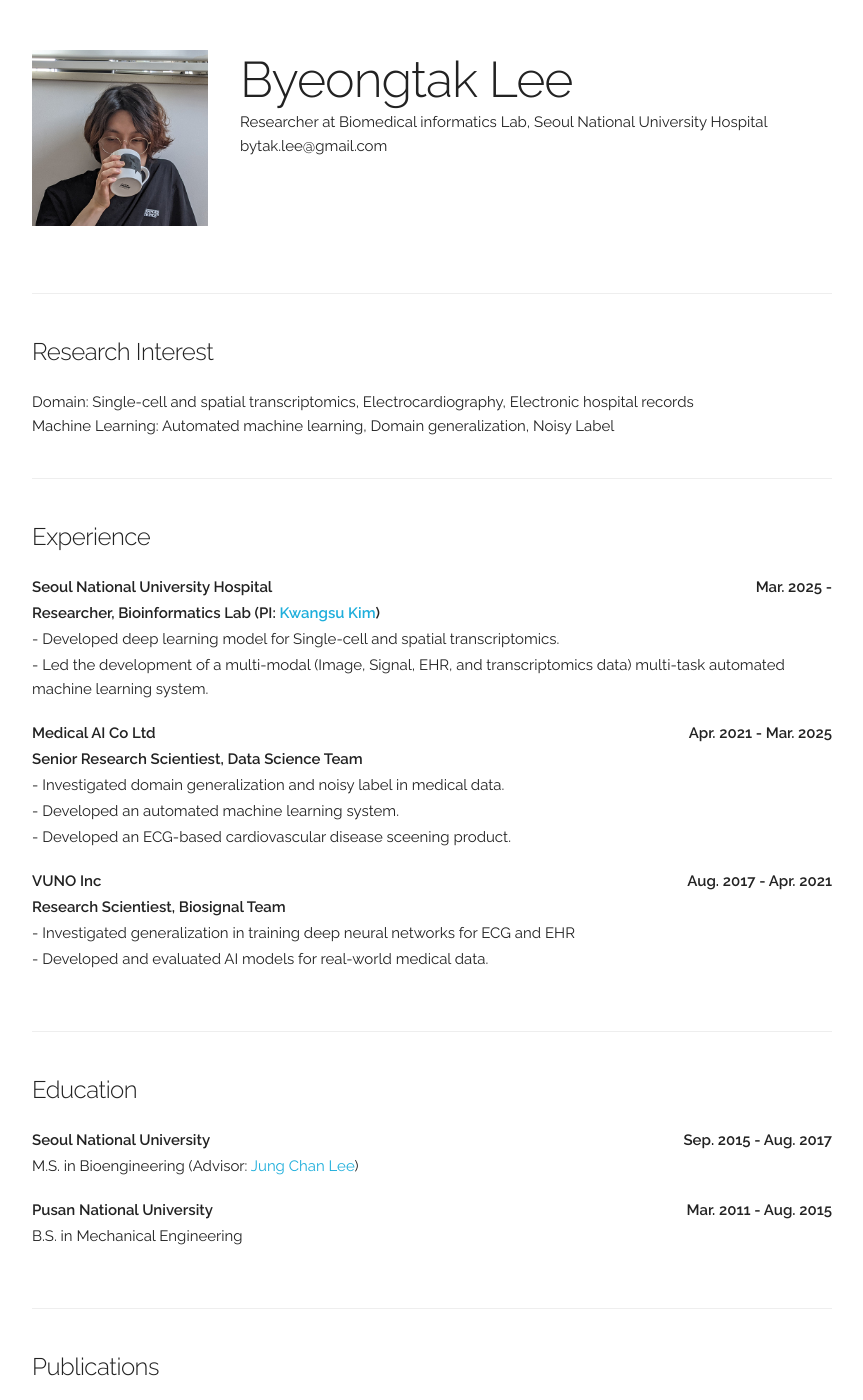
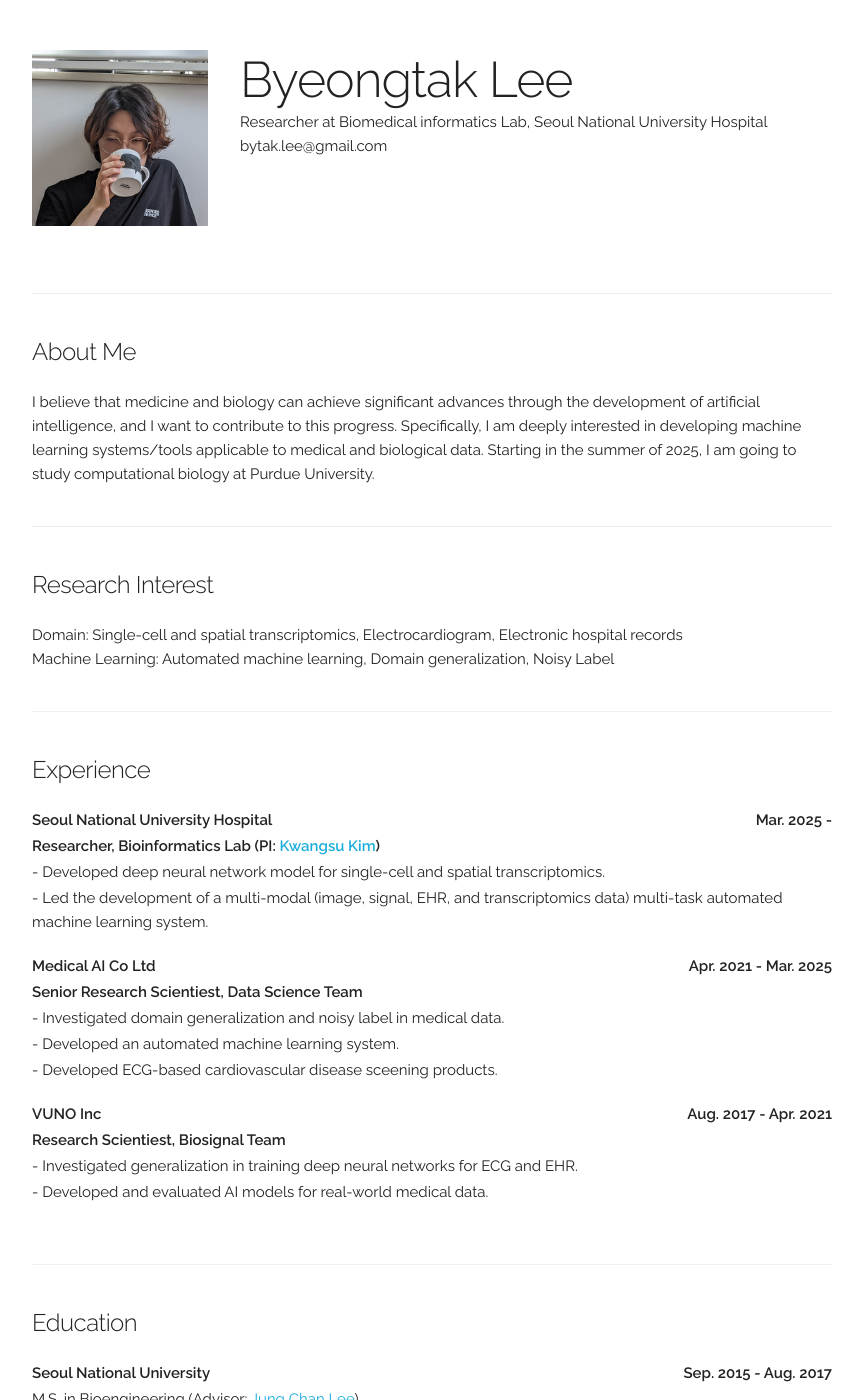
Before and after one commit to byeongtak/byeongtak.github.io, a Jekyll site: the page built from index.html, in a window 1280 px wide and 1400 px high. Shown: the whole window, without its empty margins (208-1071 px from the left). Built offline with Jekyll 4.4.1, drawn with Linux system fonts in a browser that asks for light colours.

Commit message:
Update index.html

```diff
--- a/index.html
+++ b/index.html
@@ -11,10 +11,20 @@ layout: default
 		}
 	</style>
 </head>
+
 <!-- ========== About ========== -->
 <div class="docs-section" id="about">
+  <h5>About Me</h5>
+	I believe that medicine and biology can achieve significant advances through the development of artificial intelligence, and I want to contribute to this progress.
+	Specifically, I am deeply interested in developing machine learning systems/tools applicable to medical and biological data.
+	Starting in the summer of 2025, I am going to study computational biology at Purdue University.
+</div>
+
+
+<!-- ========== Research Interest ========== -->
+<div class="docs-section" id="interest">
   <h5>Research Interest</h5>
-	Domain: Single-cell and spatial transcriptomics, Electrocardiography, Electronic hospital records <br>
+	Domain: Single-cell and spatial transcriptomics, Electrocardiogram, Electronic hospital records <br>
 	Machine Learning: Automated machine learning, Domain generalization, Noisy Label
 
 </div>
@@ -26,8 +36,8 @@ layout: default
         <div class="paper">
           <p class="title"><b>Seoul National University Hospital<b style="float:right;">Mar. 2025 - </b></b></p>
           <p class="title"><b>Researcher, Bioinformatics Lab (PI: <a href="https://sites.google.com/view/snuh-bmi-lab" style="text-decoration: none;">Kwangsu Kim</a>)<b style="float:right;"></b></b></p>
-          <p> - Developed deep learning model for Single-cell and spatial transcriptomics.</p>
-          <p> - Led the development of a multi-modal (Image, Signal, EHR, and transcriptomics data) multi-task automated machine learning system.</p>
+          <p> - Developed deep neural network model for single-cell and spatial transcriptomics.</p>
+          <p> - Led the development of a multi-modal (image, signal, EHR, and transcriptomics data) multi-task automated machine learning system.</p>
           <p></p>
         </div>
 
@@ -36,14 +46,14 @@ layout: default
           <p class="title"><b>Senior Research Scientiest, Data Science Team<b style="float:right;"></b></b></p>
           <p> - Investigated domain generalization and noisy label in medical data.</p>
           <p> - Developed an automated machine learning system.</p>
-	  <p> - Developed an ECG-based cardiovascular disease sceening product.</p>
+	  <p> - Developed ECG-based cardiovascular disease sceening products.</p>
           <p></p>
         </div>
 
         <div class="paper">
           <p class="title"><b>VUNO Inc<b style="float:right;">Aug. 2017 - Apr. 2021</b></b></p>
           <p class="title"><b>Research Scientiest, Biosignal Team<b style="float:right;"></b></b></p>
-          <p> - Investigated generalization in training deep neural networks for ECG and EHR</p>
+          <p> - Investigated generalization in training deep neural networks for ECG and EHR.</p>
           <p> - Developed and evaluated AI models for real-world medical data.</p>
 	<p></p>
         </div>
@@ -214,7 +224,7 @@ layout: default
 
 
 
-<!-- ========== RESUME ========== -->
+<!-- <!-- ========== RESUME ========== -->
 <div class="docs-section" id="resume">
   <h5>Vitæ</h5>
 
@@ -237,7 +247,7 @@ layout: default
     </li>
     {% endfor %}
   </ul>
-</div>
+</div> -->
 
 <!-- ========== MISC ========== -->
 <div class="docs-section" id="misc">
```
